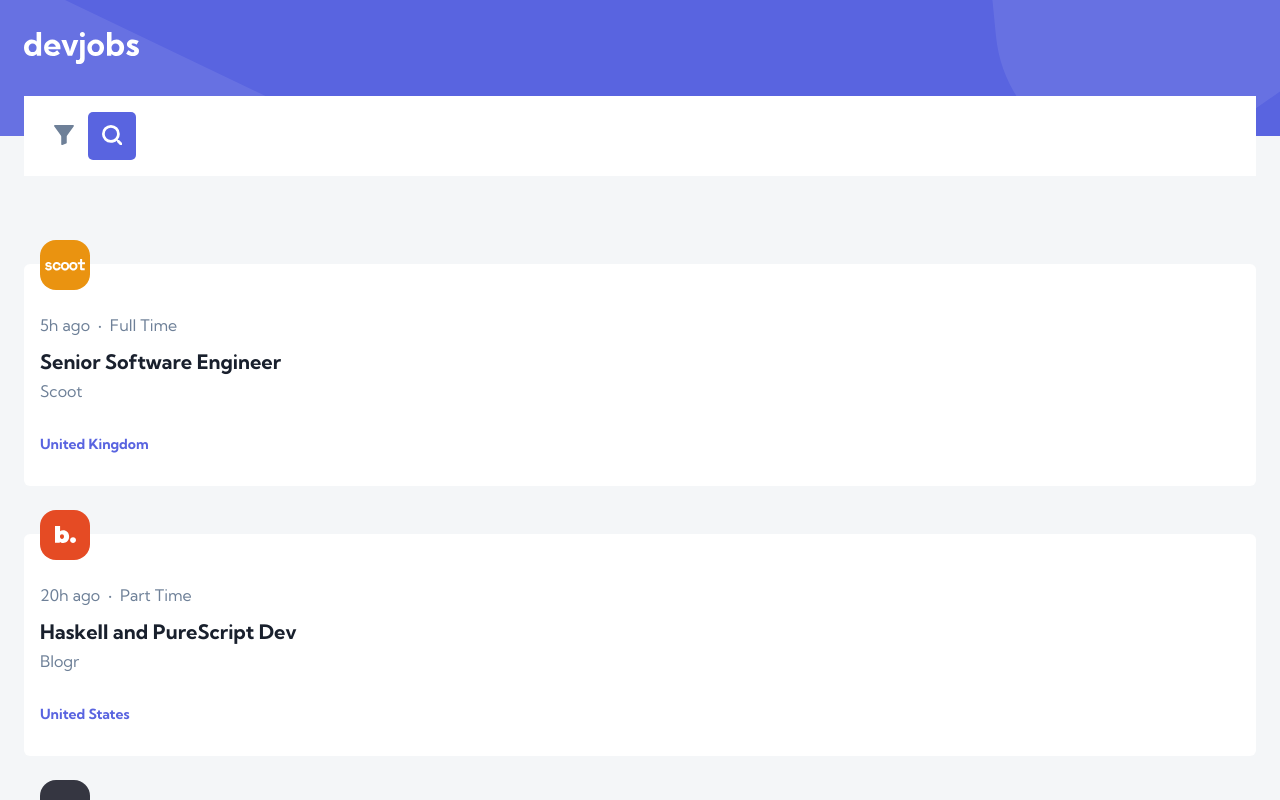
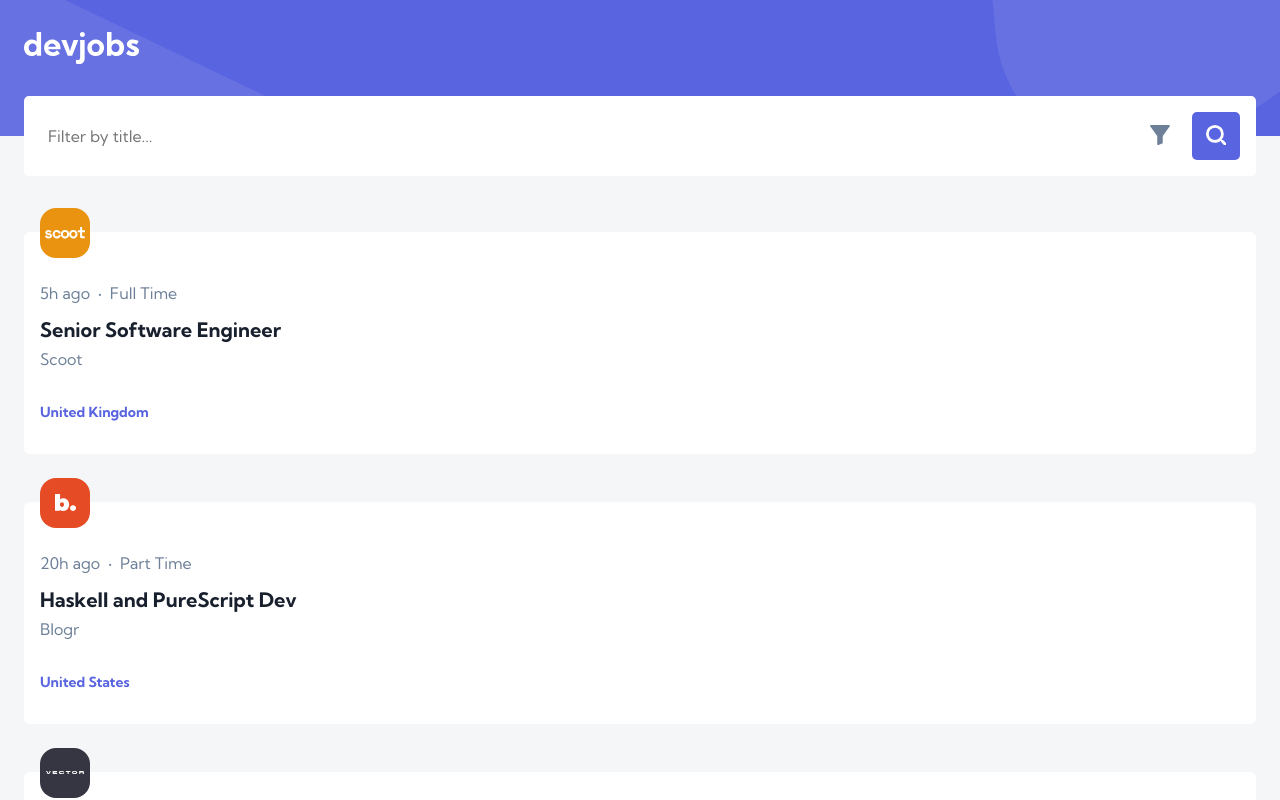
Before and after one commit to dvcolin/frontend-mentor-devjobs-web-app, a React (Create React App) app: page / in a window 1280 px wide. Shown: the top 800 px of the page. Built offline with nearby package versions, Linux system fonts and the light colour scheme.

Commit message:
built out FilterGroup component

```diff
--- a/src/components/Button.tsx
+++ b/src/components/Button.tsx
@@ -41,7 +41,7 @@ export const Button = styled.button<ButtonProps>`
 
 export const IconButton = styled.button<ButtonProps>`
   ${defaultButtonStyles}
-  width: 4.8rem;
-  height: 4.8rem;
+  min-width: 4.8rem;
+  min-height: 4.8rem;
   ${(props) => (props.variant === "primary" ? primaryButtonStyles : secondaryIconButtonStyles)};
 `;
--- a/src/components/FilterGroup.tsx
+++ b/src/components/FilterGroup.tsx
@@ -1,5 +1,6 @@
 import styled from "styled-components";
 import { IconButton } from "./Button";
+import Input from "./Input";
 
 const StyledFilterGroup = styled.div`
   display: flex;
@@ -7,17 +8,34 @@ const StyledFilterGroup = styled.div`
   background-color: ${(props) => props.theme.colors.secondary.white};
   transform: translateY(-50%);
   padding: 1.6rem;
+  border-radius: 0.5rem;
+`;
+
+const SearchInput = styled(Input)`
+  width: 60%;
+`;
+
+const IconButtons = styled.div`
+  display: flex;
+  margin-left: auto;
+
+  & > button:not(:last-child) {
+    margin-right: 0.8rem;
+  }
 `;
 
 const FilterGroup = () => {
   return (
     <StyledFilterGroup>
+      <SearchInput type="text" placeholder="Filter by title..." />
+      <IconButtons>
         <IconButton>
           <img src={`${process.env.PUBLIC_URL}/assets/mobile/icon-filter.svg`} alt="Filter" />
         </IconButton>
         <IconButton variant="primary">
           <img src={`${process.env.PUBLIC_URL}/assets/mobile/icon-search.svg`} alt="Search" />
         </IconButton>
+      </IconButtons>
     </StyledFilterGroup>
   );
 };
--- /dev/null
+++ b/src/components/Input.tsx
@@ -0,0 +1,13 @@
+import styled from "styled-components";
+
+const Input = styled.input`
+  font-family: inherit;
+  font-size: inherit;
+  padding: 0.8rem;
+  border: none;
+  &:focus-visible {
+    outline: none;
+  }
+`;
+
+export default Input;
--- a/src/components/JobPostingList.tsx
+++ b/src/components/JobPostingList.tsx
@@ -8,7 +8,7 @@ interface JobPostingListProps {
 const StyledJobPostingList = styled.div`
   display: grid;
   grid-template-columns: 1fr;
-  padding: 4.8rem 0;
+  padding: 1.6rem 0;
 `;
 
 const JobPostingList = ({ posts }: JobPostingListProps) => {
```
Lines whose indentation alone changed are shown as unchanged.
